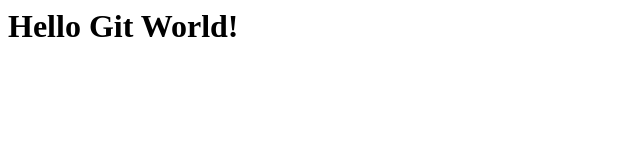
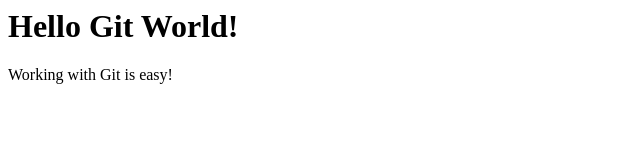
Before and after one commit to jdpaquette/GitGithubMasterClass, a plain HTML site: page index.html in a window 1280 px wide. Shown: the whole page, without its empty margins (0-640 px from the left). Drawn offline with Linux system fonts and the light colour scheme.

Commit message:
Update Local Repo

```diff
--- a/index.html
+++ b/index.html
@@ -1 +1,5 @@
 <h1>Hello Git World!</h1>
+
+<div>
+    <p>Working with Git is easy!</p>
+</div>
```
